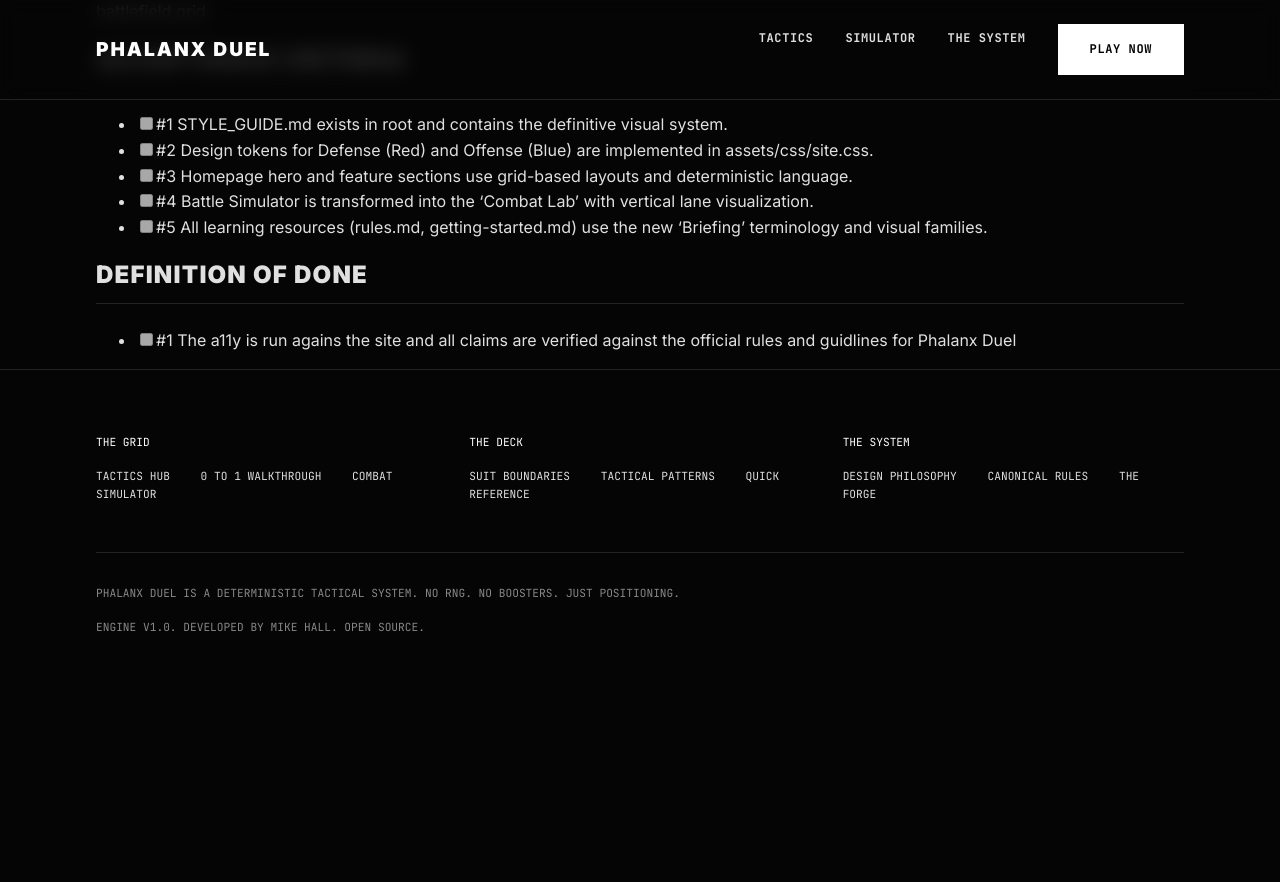
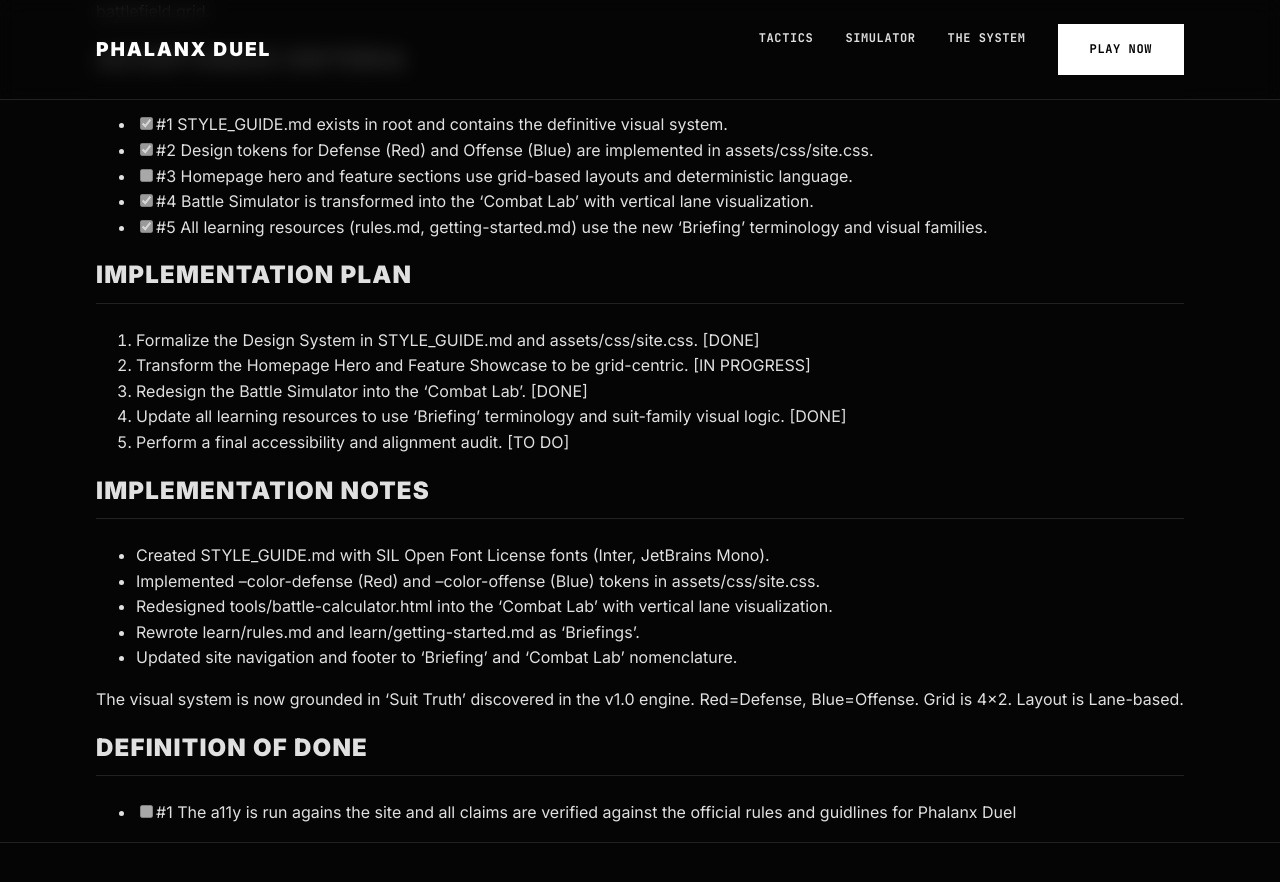
Before and after one commit to phalanxduel/phalanxduel.github.io, a Jekyll site: the page built from backlog/tasks/task-005 - Site-Transformation-Tactical-Brutalism-Suit-Truth.md, in a window 1280 px wide and 900 px high, scrolled down 249 px. Shown: the top 882 px of the window. Built offline with Jekyll 4.4.1, drawn with Linux system fonts in a browser that asks for light colours; before the commit the page ends 961 px from its top, so only the background shows below that.

Commit message:
Update task TASK-005

```diff
--- a/backlog/tasks/task-005 - Site-Transformation-Tactical-Brutalism-Suit-Truth.md
+++ b/backlog/tasks/task-005 - Site-Transformation-Tactical-Brutalism-Suit-Truth.md
@@ -17,12 +18,34 @@ Formalize the transition of the Phalanx Duel website from a documentation archiv
 
 ## Acceptance Criteria
 <!-- AC:BEGIN -->
-- [ ] #1 STYLE_GUIDE.md exists in root and contains the definitive visual system.
-- [ ] #2 Design tokens for Defense (Red) and Offense (Blue) are implemented in assets/css/site.css.
+- [x] #1 STYLE_GUIDE.md exists in root and contains the definitive visual system.
+- [x] #2 Design tokens for Defense (Red) and Offense (Blue) are implemented in assets/css/site.css.
 - [ ] #3 Homepage hero and feature sections use grid-based layouts and deterministic language.
-- [ ] #4 Battle Simulator is transformed into the 'Combat Lab' with vertical lane visualization.
-- [ ] #5 All learning resources (rules.md, getting-started.md) use the new 'Briefing' terminology and visual families.
+- [x] #4 Battle Simulator is transformed into the 'Combat Lab' with vertical lane visualization.
+- [x] #5 All learning resources (rules.md, getting-started.md) use the new 'Briefing' terminology and visual families.
 <!-- AC:END -->
+
+## Implementation Plan
+
+<!-- SECTION:PLAN:BEGIN -->
+1. Formalize the Design System in STYLE_GUIDE.md and assets/css/site.css. [DONE]
+2. Transform the Homepage Hero and Feature Showcase to be grid-centric. [IN PROGRESS]
+3. Redesign the Battle Simulator into the 'Combat Lab'. [DONE]
+4. Update all learning resources to use 'Briefing' terminology and suit-family visual logic. [DONE]
+5. Perform a final accessibility and alignment audit. [TO DO]
+<!-- SECTION:PLAN:END -->
+
+## Implementation Notes
+
+<!-- SECTION:NOTES:BEGIN -->
+- Created STYLE_GUIDE.md with SIL Open Font License fonts (Inter, JetBrains Mono).
+- Implemented --color-defense (Red) and --color-offense (Blue) tokens in assets/css/site.css.
+- Redesigned tools/battle-calculator.html into the 'Combat Lab' with vertical lane visualization.
+- Rewrote learn/rules.md and learn/getting-started.md as 'Briefings'.
+- Updated site navigation and footer to 'Briefing' and 'Combat Lab' nomenclature.
+
+The visual system is now grounded in 'Suit Truth' discovered in the v1.0 engine. Red=Defense, Blue=Offense. Grid is 4x2. Layout is Lane-based.
+<!-- SECTION:NOTES:END -->
 
 ## Definition of Done
 <!-- DOD:BEGIN -->
```
Also changed, not shown: other parts of backlog/tasks/task-005 - Site-Transformation-Tactical-Brutalism-Suit-Truth.md (+1 -0 lines).
